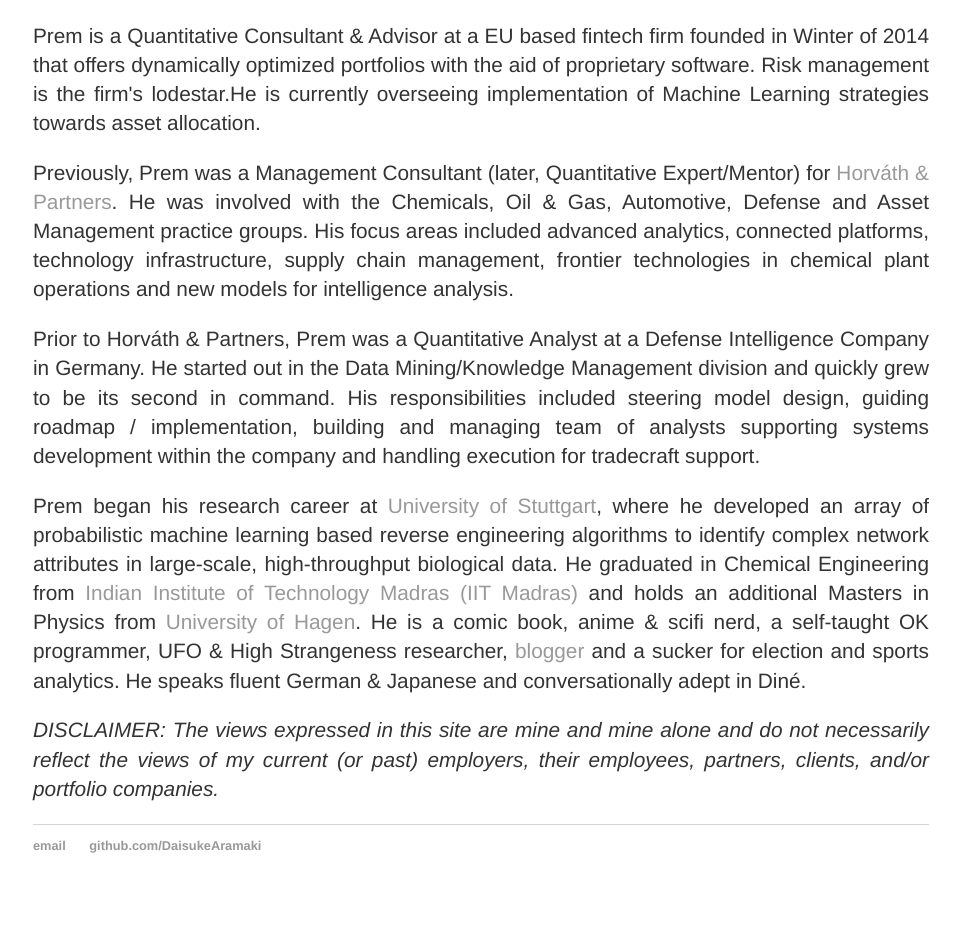
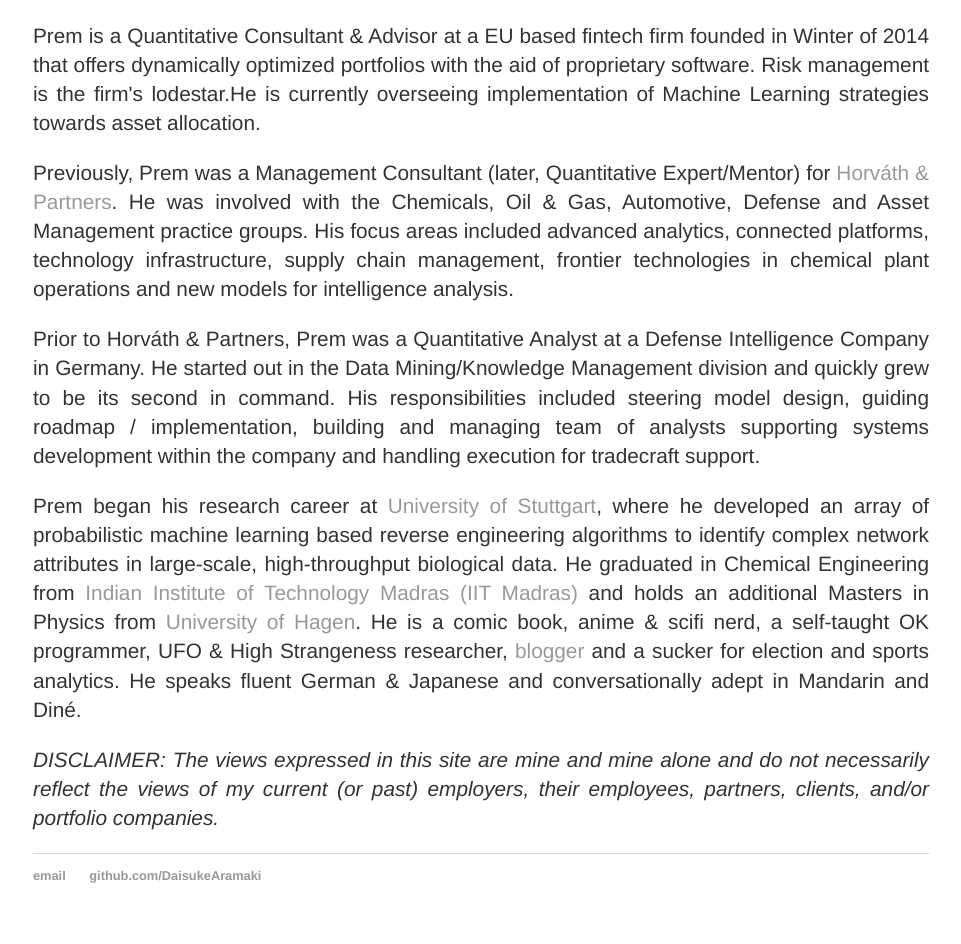
Before and after one commit to DaisukeAramaki/DaisukeAramaki.github.io, a Jekyll site: the page built from about/index.html, in a window 1280 px wide. Shown: the part 627-1571 px from the top of the page, without its empty margins (159-1120 px from the left). Built offline with Jekyll 4.4.1, drawn with Linux system fonts in a browser that asks for light colours; before the commit the page ends 1542 px from its top, so only the background shows below that.

Commit message:
Lang update

```diff
--- a/about/index.html
+++ b/about/index.html
@@ -10,7 +10,7 @@
 			<p style='text-align: justify;'> Prem is a Quantitative Consultant & Advisor at a EU based fintech firm founded  in Winter of 2014 that offers dynamically optimized portfolios with the aid of proprietary software. Risk management is the firm's lodestar.He is currently overseeing implementation of Machine Learning strategies towards asset allocation.</p>
 			<p style='text-align: justify;'> Previously, Prem was a Management Consultant  (later, Quantitative Expert/Mentor) for <a href="https://www.horvath-partners.com/de/home/">Horv&aacute;th & Partners</a>. He was involved with the Chemicals, Oil & Gas, Automotive, Defense and Asset Management practice groups. His focus areas included advanced analytics, connected platforms, technology infrastructure, supply chain management, frontier technologies in chemical plant operations and new models for intelligence analysis. </p>
 			<p style='text-align: justify;'>Prior to Horv&aacute;th & Partners, Prem was a Quantitative Analyst at a Defense Intelligence Company in Germany. He started out in the Data Mining/Knowledge Management division and quickly grew to be its second in command. His responsibilities included steering model design, guiding  roadmap / implementation, building and managing team of analysts supporting systems development within the company and handling execution for tradecraft support.</p>
-			<p style='text-align: justify;'>Prem began his research career at <a href="https://www.uni-stuttgart.de">University of Stuttgart</a>, where he developed an array of probabilistic machine learning based reverse engineering algorithms to identify complex network attributes in large-scale, high-throughput biological data. He graduated in Chemical Engineering from <a href="https://www.iitm.ac.in">Indian Institute of Technology Madras (IIT Madras)</a> and holds an additional Masters in Physics from <a href="https://www.fernuni-hagen.de">University of Hagen</a>. He is a comic book, anime & scifi nerd, a self-taught OK programmer, UFO & High Strangeness researcher, <a href="https://oldmanaramaki.wordpress.com">blogger</a> and a sucker for election and sports analytics. He speaks fluent German & Japanese and conversationally adept in Din&eacute;.</p>
+			<p style='text-align: justify;'>Prem began his research career at <a href="https://www.uni-stuttgart.de">University of Stuttgart</a>, where he developed an array of probabilistic machine learning based reverse engineering algorithms to identify complex network attributes in large-scale, high-throughput biological data. He graduated in Chemical Engineering from <a href="https://www.iitm.ac.in">Indian Institute of Technology Madras (IIT Madras)</a> and holds an additional Masters in Physics from <a href="https://www.fernuni-hagen.de">University of Hagen</a>. He is a comic book, anime & scifi nerd, a self-taught OK programmer, UFO & High Strangeness researcher, <a href="https://oldmanaramaki.wordpress.com">blogger</a> and a sucker for election and sports analytics. He speaks fluent German & Japanese and conversationally adept in Mandarin and Din&eacute;.</p>
 			<p style='text-align: justify;'><em>DISCLAIMER: The views expressed in this site are mine and mine alone and do not necessarily reflect the views of my current (or past) employers, their employees, partners, clients, and/or portfolio companies.</em></p>
 
 			<ul class="contacts">
```
